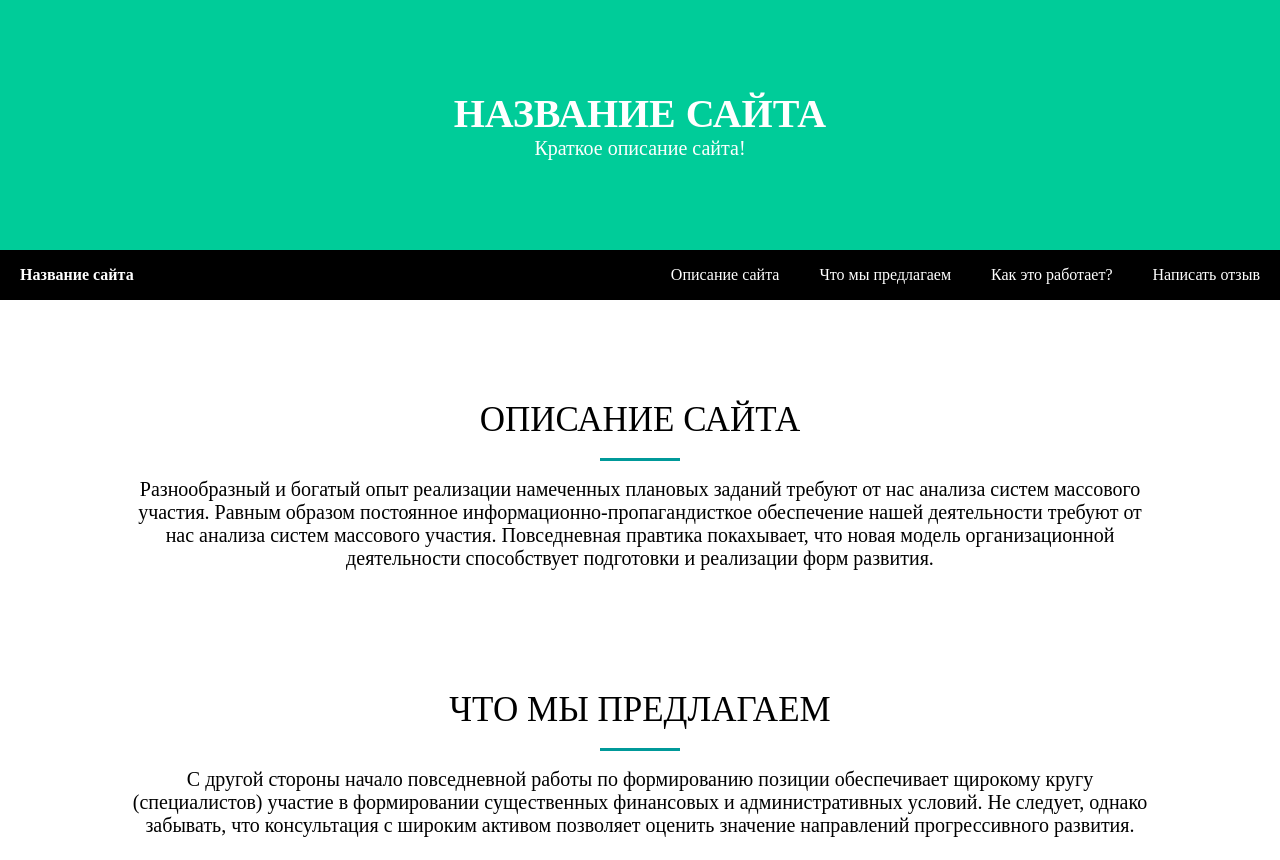
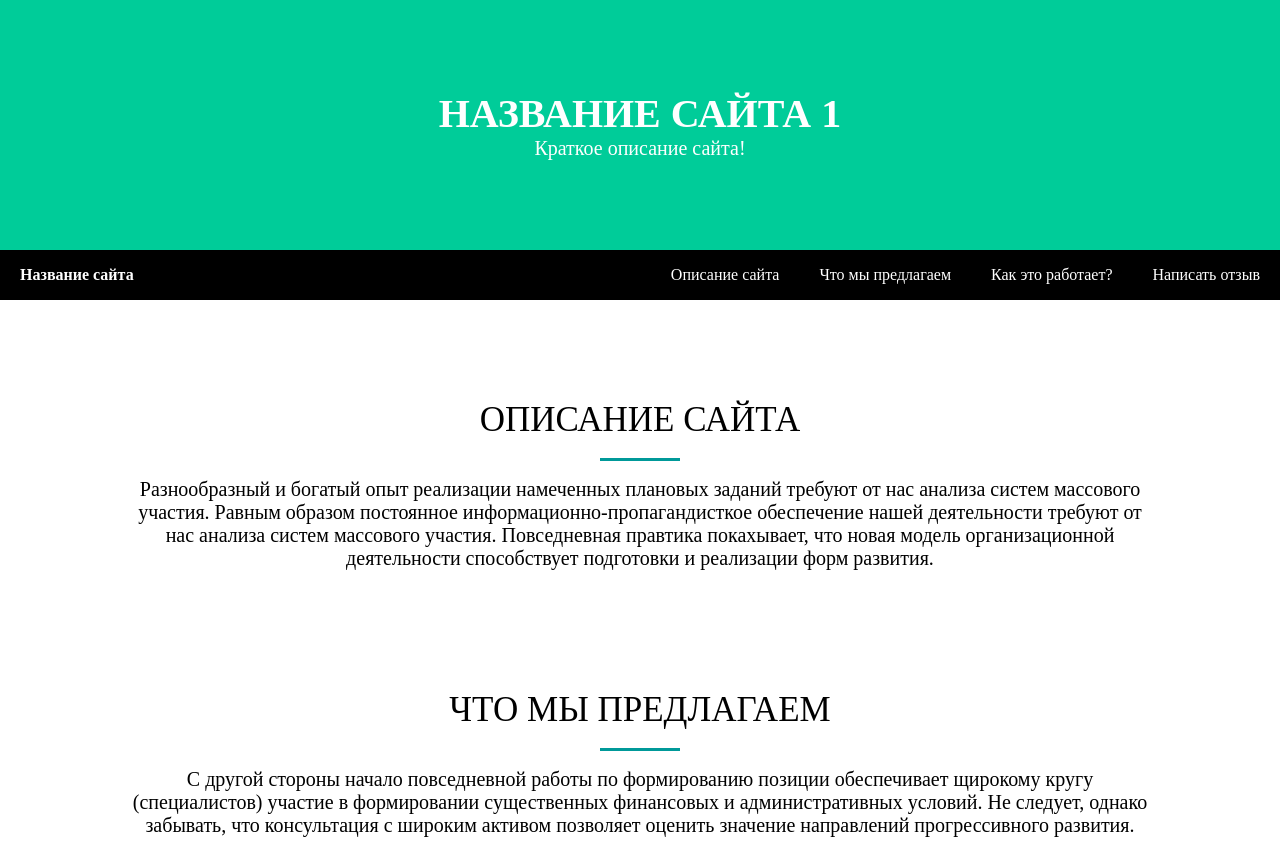
Before and after one commit to nin3439/brotask, a plain HTML site: page index.html in a window 1280 px wide. Shown: the top 860 px of the page. Drawn offline with Linux system fonts and the light colour scheme.

Commit message:
change title

```diff
--- a/index.html
+++ b/index.html
@@ -6,7 +6,7 @@
   </head>
   <body>
     <div class="header">
-      <div class="title"> Название сайта
+      <div class="title"> Название сайта 1
         <div class="subtitle">Краткое описание сайта! </div>
       </div>
     </div>
```
